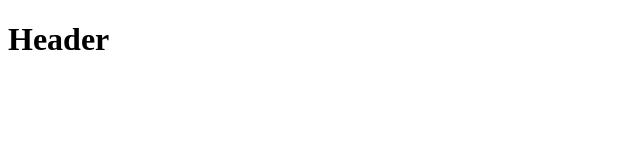
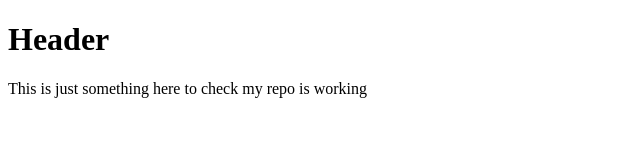
Before and after one commit to codebyjstn/tailwindcss, a plain HTML site: page index.html in a window 1280 px wide. Shown: the whole page, without its empty margins (0-640 px from the left). Drawn offline with Linux system fonts and the light colour scheme.

Commit message:
added P tag

```diff
--- a/index.html
+++ b/index.html
@@ -4,5 +4,6 @@
 </head>
 <body>
   <h1>Header</h1>
+  <p>This is just something here to check my repo is working</p>
 </body>
 </html>
```
